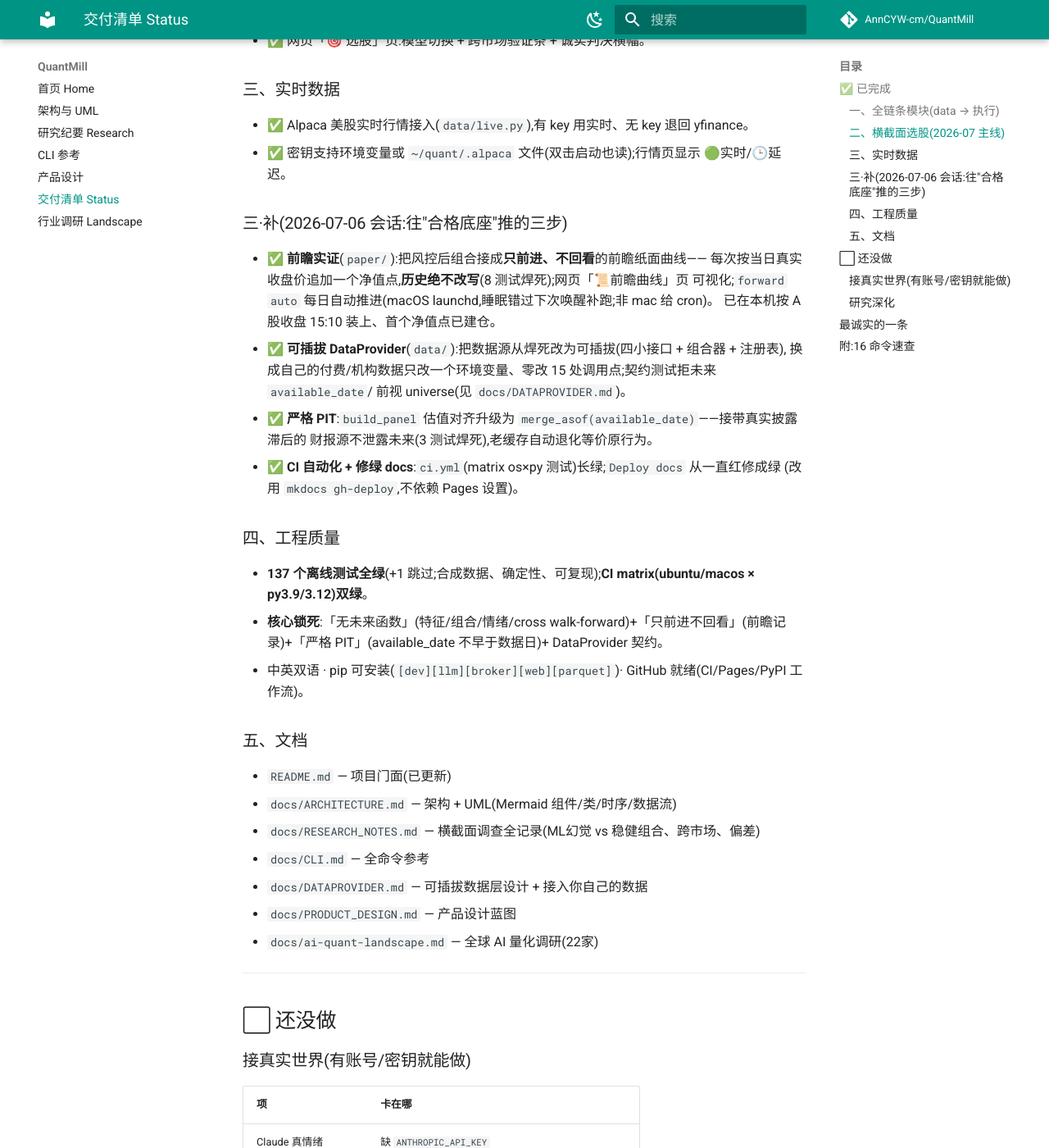
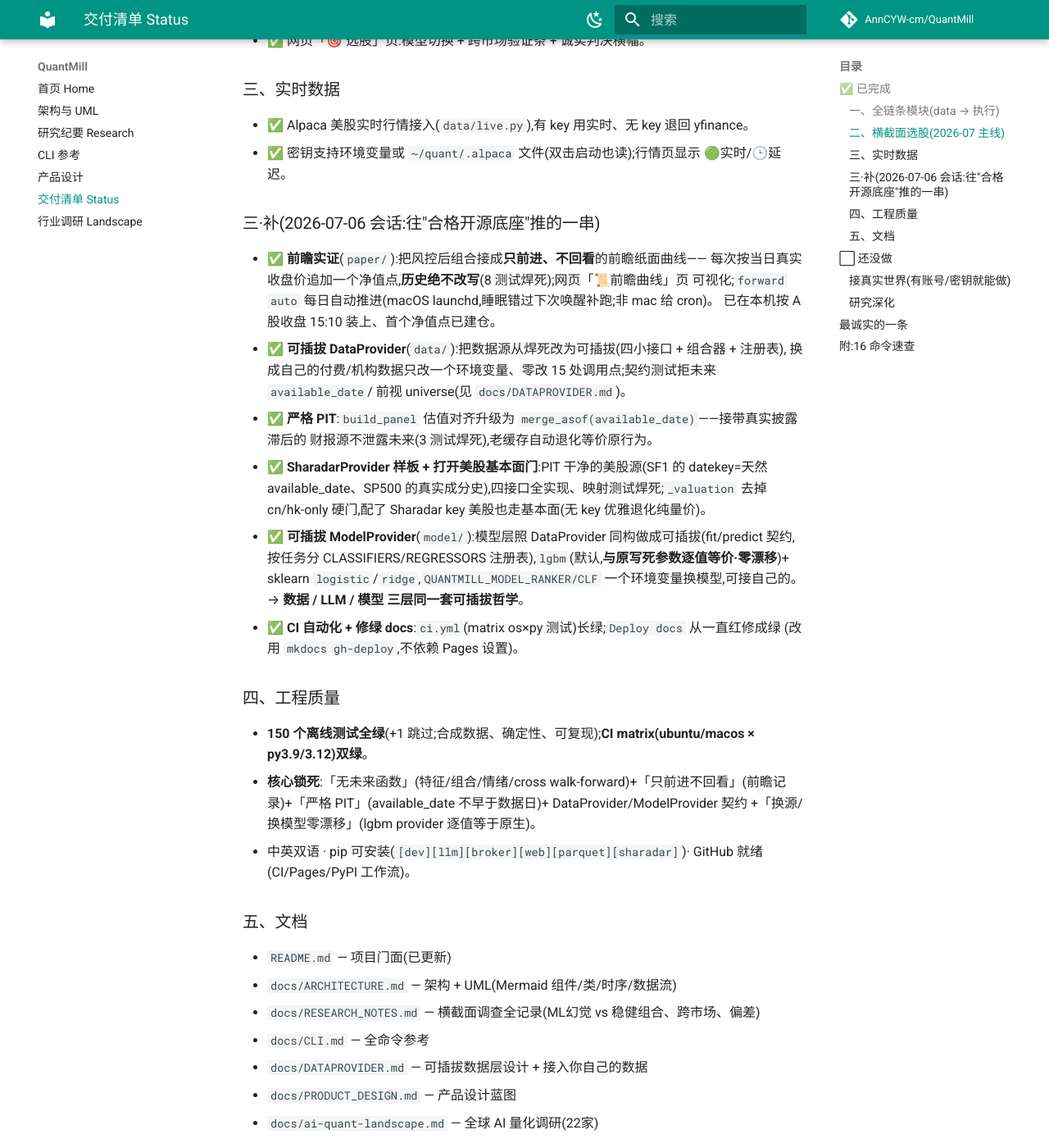
Before and after one commit to AnnCYW-cm/QuantMill, an MkDocs documentation site: the page built from docs/STATUS.md, in a window 1280 px wide and 1400 px high, scrolled down 1259 px. Shown: the whole window at 82% size. Built offline with MkDocs 1.6.1 and Material for MkDocs 9.7.7, drawn with Linux system fonts in a browser that asks for light colours; comment, search, counter and statistics services are not loaded; some of the changed text lies outside the part shown.

Commit message:
docs(status): 会话小节补 ModelProvider(+Sharadar/美股基本面门);计数同步 150
- "会话三步"→"一串":补 SharadarProvider+打开美股基本面门、可插拔 ModelProvider
  (数据/LLM/模型三层同一可插拔哲学)两行
- 工程质量:测试 137→150,锁死清单加 ModelProvider 契约 + 换模型零漂移;extras 加 sharadar
- 抬头计数同步

Co-Authored-By: Claude Opus 4.8 (1M context) <noreply@anthropic.com>

```diff
--- a/docs/STATUS.md
+++ b/docs/STATUS.md
@@ -1,6 +1,6 @@
 # quantmill 交付清单 / Status
 
-> 截至 2026-07-06 · 15 层模块 · 137 测试全绿(+1 跳过)· 16 个 CLI 命令 · 网页台(8页,含前瞻曲线)· CI/docs 双绿 · 中英双语 · pip 可安装
+> 截至 2026-07-06 · 15 层模块 · 150 测试全绿(+1 跳过)· 16 个 CLI 命令 · 网页台(8页,含前瞻曲线)· CI/docs 双绿 · 三层可插拔(数据/LLM/模型)· 中英双语 · pip 可安装
 
 ---
 
@@ -33,7 +33,7 @@
 - ✅ Alpaca 美股实时行情接入(`data/live.py`),有 key 用实时、无 key 退回 yfinance。
 - ✅ 密钥支持环境变量或 `~/quant/.alpaca` 文件(双击启动也读);行情页显示 🟢实时/🕒延迟。
 
-### 三·补(2026-07-06 会话:往"合格底座"推的三步)
+### 三·补(2026-07-06 会话:往"合格开源底座"推的一串)
 - ✅ **前瞻实证**(`paper/`):把风控后组合接成**只前进、不回看**的前瞻纸面曲线——
   每次按当日真实收盘价追加一个净值点,**历史绝不改写**(8 测试焊死);网页「📜前瞻曲线」页
   可视化;`forward auto` 每日自动推进(macOS launchd,睡眠错过下次唤醒补跑;非 mac 给 cron)。
@@ -43,13 +43,20 @@
   前视 universe(见 `docs/DATAPROVIDER.md`)。
 - ✅ **严格 PIT**:`build_panel` 估值对齐升级为 `merge_asof(available_date)`——接带真实披露滞后的
   财报源不泄露未来(3 测试焊死),老缓存自动退化等价原行为。
+- ✅ **SharadarProvider 样板 + 打开美股基本面门**:PIT 干净的美股源(SF1 的 datekey=天然
+  available_date、SP500 的真实成分史),四接口全实现、映射测试焊死;`_valuation` 去掉 cn/hk-only
+  硬门,配了 Sharadar key 美股也走基本面(无 key 优雅退化纯量价)。
+- ✅ **可插拔 ModelProvider**(`model/`):模型层照 DataProvider 同构做成可插拔(fit/predict 契约,
+  按任务分 CLASSIFIERS/REGRESSORS 注册表),`lgbm`(默认,**与原写死参数逐值等价·零漂移**)+
+  sklearn `logistic`/`ridge`,`QUANTMILL_MODEL_RANKER/CLF` 一个环境变量换模型,可接自己的。
+  → **数据 / LLM / 模型 三层同一套可插拔哲学**。
 - ✅ **CI 自动化 + 修绿 docs**:`ci.yml`(matrix os×py 测试)长绿;`Deploy docs` 从一直红修成绿
   (改用 `mkdocs gh-deploy`,不依赖 Pages 设置)。
 
 ### 四、工程质量
-- **137 个离线测试全绿**(+1 跳过;合成数据、确定性、可复现);**CI matrix(ubuntu/macos × py3.9/3.12)双绿**。
-- **核心锁死**:「无未来函数」(特征/组合/情绪/cross walk-forward)+「只前进不回看」(前瞻记录)+「严格 PIT」(available_date 不早于数据日)+ DataProvider 契约。
-- 中英双语 · pip 可安装(`[dev][llm][broker][web][parquet]`)· GitHub 就绪(CI/Pages/PyPI 工作流)。
+- **150 个离线测试全绿**(+1 跳过;合成数据、确定性、可复现);**CI matrix(ubuntu/macos × py3.9/3.12)双绿**。
+- **核心锁死**:「无未来函数」(特征/组合/情绪/cross walk-forward)+「只前进不回看」(前瞻记录)+「严格 PIT」(available_date 不早于数据日)+ DataProvider/ModelProvider 契约 +「换源/换模型零漂移」(lgbm provider 逐值等于原生)。
+- 中英双语 · pip 可安装(`[dev][llm][broker][web][parquet][sharadar]`)· GitHub 就绪(CI/Pages/PyPI 工作流)。
 
 ### 五、文档
 - `README.md` — 项目门面(已更新)
```
